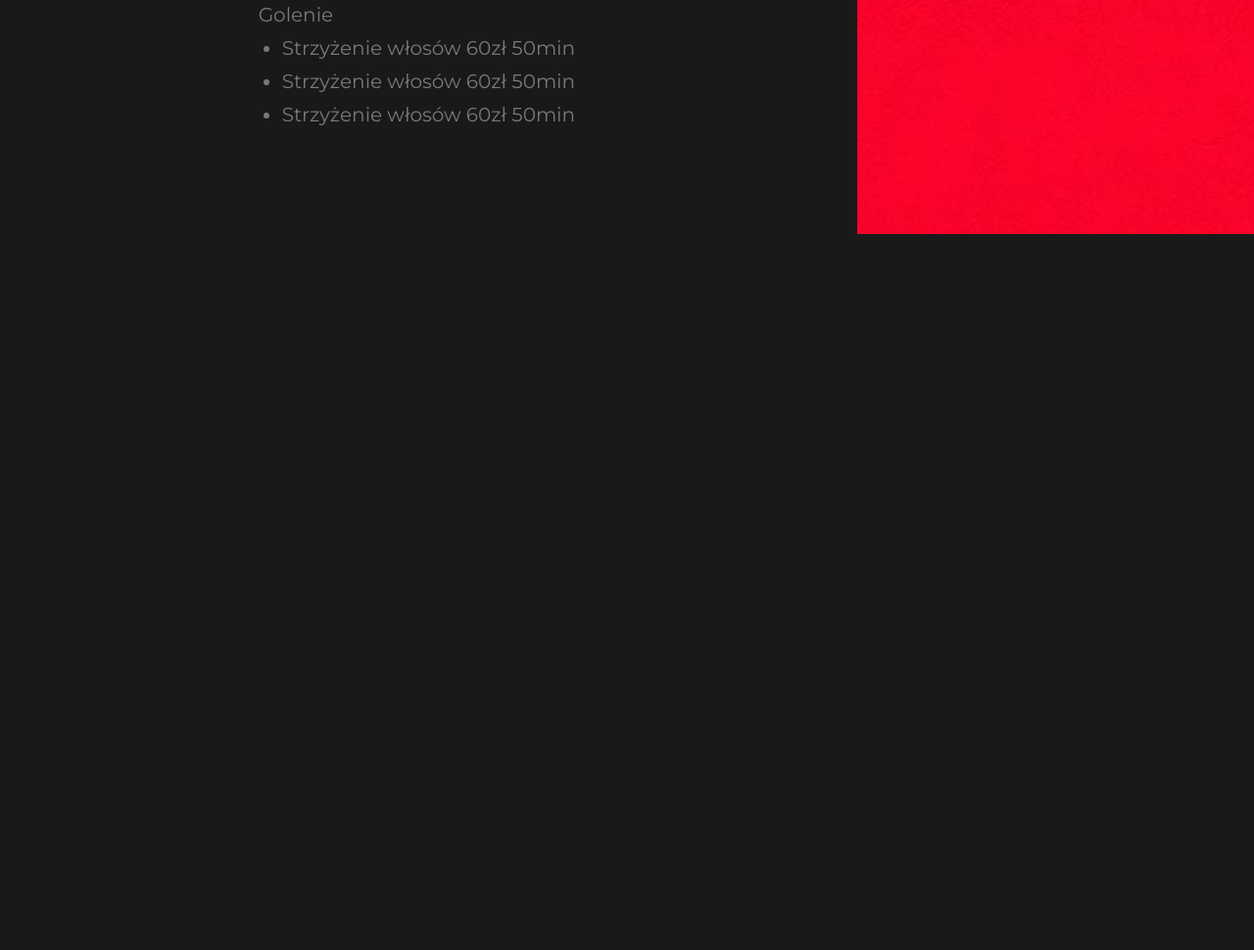
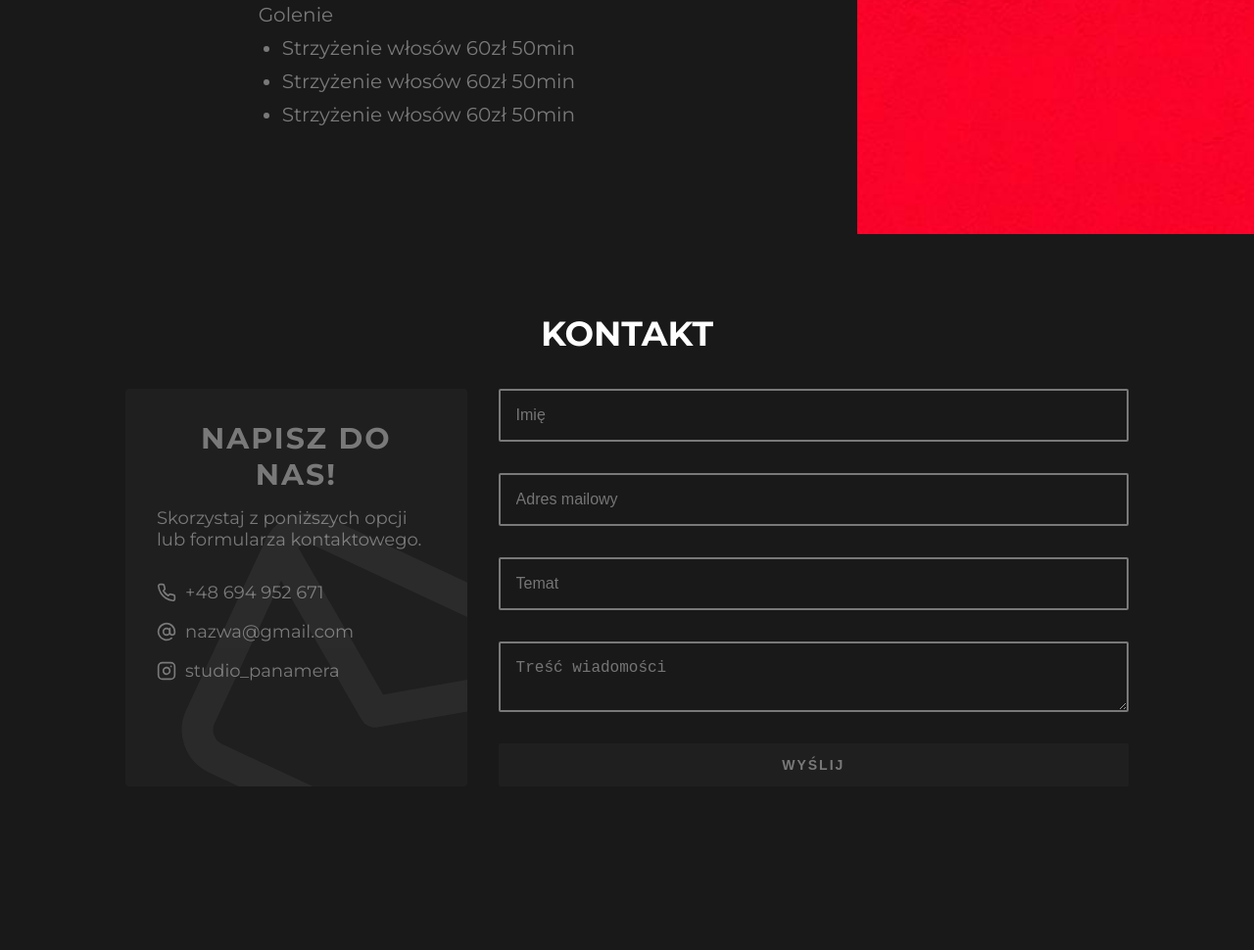
Before and after one commit to kiksonn/Studio-Panamera, a website: page index.html in a window 1280 px wide. Shown: the part 2641-3611 px from the top of the page at 98% size. Drawn offline with Linux system fonts and the light colour scheme.

Commit message:
added contact form

```diff
--- a/index.html
+++ b/index.html
@@ -23,13 +23,13 @@
     <a class="nav__link" href="index.html#about">O nas</a>
     <a class="nav__link" href="index.html#offer">Oferta</a>
     <a class="nav__link" href="gallery.html">Galeria</a>
-    <a class="nav__link" href="#">Kontakt</a>
+    <a class="nav__link" href="#contact">Kontakt</a>
 </nav>
 <nav class="nav nav-desktop">
     <a class="nav__link" href="index.html#about">O nas</a>
     <a class="nav__link" href="index.html#offer">Oferta</a>
     <a class="nav__link" href="gallery.html">Galeria</a>
-    <a class="nav__link" href="#">Kontakt</a>
+    <a class="nav__link" href="#contact">Kontakt</a>
 </nav>
 
 
@@ -166,7 +166,7 @@
     </div>
 </section> -->
 
-<!-- <section class="section-padding contact" id="contact">
+<section class=" contact" id="contact">
     <div class="wrapper">
         <h2 class="section-heading">Kontakt</h2>
         <div class="contact__container">
@@ -176,20 +176,19 @@
                     <p class="contact__text">Skorzystaj z poniższych opcji lub formularza kontaktowego.</p>
                 </div>
                 <p class="contact__text">
-                    <img src="./dist/img/icons/phone.svg" alt=""><a href="tel:+48111222333">+48 111 222 333</a>
+                    <img src="./dist/img/icons/phone.svg" alt=""><a href="tel:+48694952671">+48 694 952 671</a>
                 </p>
                 <p class="contact__text">
                     <img src="./dist/img/icons/at-sign.svg" alt="">
                     <a href="mailto: nazwa@gmail.com">nazwa@gmail.com</a>
                 </p>
                 <p class="contact__text">
-                    <img src="./dist/img/icons/map-pin.svg" alt="">
-                    <a href="#">nazwa@gmail.com</a>
+                    <img src="./dist/img/icons/instagram.svg" alt="">
+                    <a href="https://www.instagram.com/studio_panamera/" target="_blank">studio_panamera</a>
                 </p>
                 <img src="./dist/img/icons/mail.svg" alt="" class="contact__bg-icon">
             </div>
-            <form class="contact__form" action="https://formsubmit.co/wisniewska.asia.ang@gmail.com"
-                method="POST">
+            <form class="contact__form">
                 <input type="text" placeholder="Imię" class="contact__input" name="imię" required>
                 <input type="email" placeholder="Adres mailowy" class="contact__input" name="email" required>
                 <input type="text" placeholder="Temat" class="contact__input" name="temat" required>
@@ -200,7 +199,7 @@
         </div>
     </div>
 
-</section> -->
+</section>
 
 
 <a href="#" class="top">
--- a/src/sass/_offer.scss
+++ b/src/sass/_offer.scss
@@ -1,7 +1,7 @@
 .offer {
     display: flex;
     flex-direction: column;
-    margin-top: 5em;
+    margin: 5em 0;
 
     &__info {
         text-align: center;
--- a/src/sass/main.scss
+++ b/src/sass/main.scss
@@ -189,7 +189,7 @@ body {
     width: 40px;
     height: 40px;
     right: 20px;
-    bottom: 70px;
+    bottom: 50px;
     opacity: 0;
     display: flex;
     justify-content: center;
@@ -209,7 +209,7 @@ body {
     justify-content: center;
     align-items: center;
     width: 100%;
-    padding: 1em;
+    padding: .5em;
     right: 0;
     background-color: $red;
     color: $white;
@@ -224,7 +224,7 @@ body {
 
     img {
         margin-left: .5em;
-        width: 25px;
+        width: 22px;
     }
 }
 
@@ -236,165 +236,119 @@ body {
 
 // CONTACT
 
-// .contact {
-//     &__container {
-//         display: flex;
-//         flex-direction: column;
-//     }
+.contact {
+    &__container {
+        display: flex;
+        flex-direction: column;
+    }
 
-//     &__details {
-//         position: relative;
-//         border-radius: 4px;
-//         background-color: $dark;
-//         color: $grey;
-//         padding: 2em;
-//         margin-bottom: 2em;
-//         overflow: hidden;
+    &__details {
+        position: relative;
+        padding: 2em;
+        margin-bottom: 2em;
+        border-radius: 4px;
+        color: $grey;
+        overflow: hidden;
+        background-color: $dark;
 
-//         a {
-//             color: $grey;
-//             text-decoration: none;
-//         }
+        a {
+            color: $grey;
+            text-decoration: none;
+        }
+    }
 
-//         &__btn {
-//             position: relative;
-//             background-color: blue;
-//             color: #fff;
-//             border: none;
-//             cursor: pointer;
-//             border-radius: 4px;
-//             height: 50px;
-//             text-transform: uppercase;
-//             font-weight: bold;
-//             letter-spacing: 2px;
-//             font-size: 1.4rem;
-//             overflow: hidden;
-//             z-index: 0;
+    &__details-title {
+        margin-bottom: 2em;
+    }
 
-//             &::before {
-//                 display: block;
-//                 content: "";
-//                 position: absolute;
-//                 top: 0;
-//                 left: 0;
-//                 width: 100%;
-//                 height: 100%;
-//                 transform: scaleX(0);
-//                 transform-origin: right;
-//                 transition: transform .3s;
-//                 z-index: -1;
-//                 background-color: rgb(191, 109, 22);
-//             }
+    &__heading {
+        text-align: center;
+        text-transform: uppercase;
+        margin-bottom: 0.5em;
+        letter-spacing: 2px;
+        font-size: 2rem;
+    }
 
-//             &:hover::before {
-//                 transform-origin: left;
-//                 transform: scaleX(1);
-//             }
-//         }
-//     }
+    &__text {
+        display: flex;
+        align-items: center;
+        margin-bottom: 1em;
 
-//     &__details-title {
-//         margin-bottom: 2em;
-//     }
+        a {
+            transition: color .2s ease;
+        }
 
-//     &__heading {
-//         text-align: center;
-//         text-transform: uppercase;
+        &:hover a {
+            color: $white;
+        }
 
-//         margin-bottom: 0.5em;
-//         letter-spacing: 2px;
-//         font-size: 2rem;
-//     }
+        img {
+            height: 20px;
+            margin-right: .5em;
+        }
+    }
 
-//     &__text {
-//         display: flex;
-//         align-items: center;
-//         margin-bottom: 0.5em;
+    &__form {
+        display: flex;
+        flex-direction: column;
+        justify-content: space-between;
+    }
 
-//         img {
-//             height: 20px;
-//             margin-right: .5em;
-//         }
-//     }
+    &__input,
+    &__textarea {
+        border: 2px solid $grey;
+        margin-bottom: 2em;
+        border-radius: 2px;
+        border-bottom: 2px solid $grey;
+        background-color: $black;
 
-//     &__form {
-//         display: flex;
-//         flex-direction: column;
-//         justify-content: space-between;
-//     }
+        &:focus {
+            border: 2px solid $white;
+            outline: none;
+        }
 
-//     &__input,
-//     &__textarea {
-//         border: 2px solid $grey;
-//         margin-bottom: 2em;
-//         border-radius: 2px;
-//         border-bottom: 2px solid $grey;
-//         background-color: $black;
+    }
 
-//         &:focus {
-//             border: 2px solid $white;
-//             outline: none;
-//         }
+    &__textarea {
+        resize: vertical;
+    }
 
-//     }
+    &__input,
+    &__textarea,
+    &__btn {
+        padding: 1em;
+        font-size: 1.6rem;
+    }
 
-//     &__textarea {
-//         resize: vertical;
-//     }
+    &__btn {
+        border: none;
+        border-radius: 2px;
+        font-weight: bold;
+        font-size: 1.4rem;
+        letter-spacing: 2px;
+        z-index: 0;
+        cursor: pointer;
+        overflow: hidden;
+        color: $grey;
+        background-color: $dark;
+        text-transform: uppercase;
+        transition: background-color .3s ease;
 
-//     &__input,
-//     &__textarea,
-//     &__btn {
-//         padding: 1em;
-//         font-size: 1.6rem;
-//     }
+        &:hover {
+            background-color: #2a2a2a;
+        }
+    }
 
-//     &__btn {
-//         position: relative;
-//         background-color: $dark;
-//         color: $grey;
-//         border: none;
-//         cursor: pointer;
-//         border-radius: 8px;
-//         height: 50px;
-//         text-transform: uppercase;
-//         font-weight: bold;
-//         // letter-spacing: 2px;
-//         font-size: 1.4rem;
-//         overflow: hidden;
-//         z-index: 0;
-
-//         &::before {
-//             display: block;
-//             content: "";
-//             position: absolute;
-//             top: 0;
-//             left: 0;
-//             width: 100%;
-//             height: 100%;
-//             transform: scaleX(0);
-//             transform-origin: right;
-//             transition: transform .3s;
-//             z-index: -1;
-//             // background-color: $grey;
-//         }
-
-//         &:hover::before {
-//             transform-origin: left;
-//             transform: scaleX(1);
-//         }
-//     }
-
-//     &__bg-icon {
-//         position: absolute;
-//         bottom: -40%;
-//         right: -40%;
-//         width: 120%;
-//         transform: rotate(25deg);
-//         pointer-events: none;
-//         opacity: .05;
-//     }
-// }
+    &__bg-icon {
+        position: absolute;
+        bottom: -40%;
+        right: -40%;
+        width: 120%;
+        transform: rotate(25deg);
+        pointer-events: none;
+        opacity: .05;
+    }
+}
 
 @media(min-width: 768px) {
     .header {
@@ -409,21 +363,21 @@ body {
         }
     }
 
-    // .contact {
-    //     &__text {
-    //         font-size: 1.8rem;
-    //     }
+    .contact {
+        &__text {
+            font-size: 1.8rem;
+        }
 
-    //     &__heading {
-    //         font-size: 2.6rem;
-    //     }
+        &__heading {
+            font-size: 2.6rem;
+        }
 
-    //     &__bg-icon {
-    //         bottom: -50%;
-    //         right: -10%;
-    //         width: 70%;
-    //     }
-    // }
+        &__bg-icon {
+            bottom: -50%;
+            right: -10%;
+            width: 70%;
+        }
+    }
 
     .offer {
 
@@ -435,8 +389,13 @@ body {
         }
     }
 
+    .top {
+        bottom: 70px;
+    }
+
     .booksy-btn {
         width: 200px;
+        padding: 1em;
     }
 }
 
@@ -447,17 +406,17 @@ body {
         }
     }
 
-    // .contact {
-    //     &__heading {
-    //         font-size: 3rem;
-    //     }
+    .contact {
+        &__heading {
+            font-size: 3rem;
+        }
 
-    //     &__bg-icon {
-    //         bottom: -50%;
-    //         right: -10%;
-    //         width: 50%;
-    //     }
-    // }
+        &__bg-icon {
+            bottom: -50%;
+            right: -10%;
+            width: 50%;
+        }
+    }
 }
 
 @media(min-width: 1200px) {
@@ -492,33 +451,33 @@ body {
         display: none;
     }
 
-    .gallery {
-        grid-template-columns: repeat(8, 1fr);
+    // .gallery {
+    //     grid-template-columns: repeat(8, 1fr);
 
+    // }
+
+    .contact {
+        &__container {
+            display: flex;
+            flex-direction: row;
+            height: 100%;
+        }
+
+        &__details {
+            width: 35%;
+            margin-bottom: 0;
+        }
+
+        &__form {
+            margin-left: 2em;
+            width: 65%;
+        }
+
+        &__bg-icon {
+            bottom: -25%;
+            right: -30%;
+            width: 110%;
+        }
     }
 
-    // .contact {
-    //     &__container {
-    //         display: flex;
-    //         flex-direction: row;
-    //         height: 100%;
-    //     }
-
-    //     &__details {
-    //         width: 35%;
-    //         margin-bottom: 0;
-    //     }
-
-    //     &__form {
-    //         margin-left: 2em;
-    //         width: 65%;
-    //     }
-
-    //     &__bg-icon {
-    //         bottom: -25%;
-    //         right: -30%;
-    //         width: 110%;
-    //     }
-    // }
-
 }
```
Also changed, not shown: gallery.html (+2 -2 lines), dist/css/main.min.css, dist/img/icons/instagram.svg (added), src/img/icons/instagram.svg (added), 2 other files.
